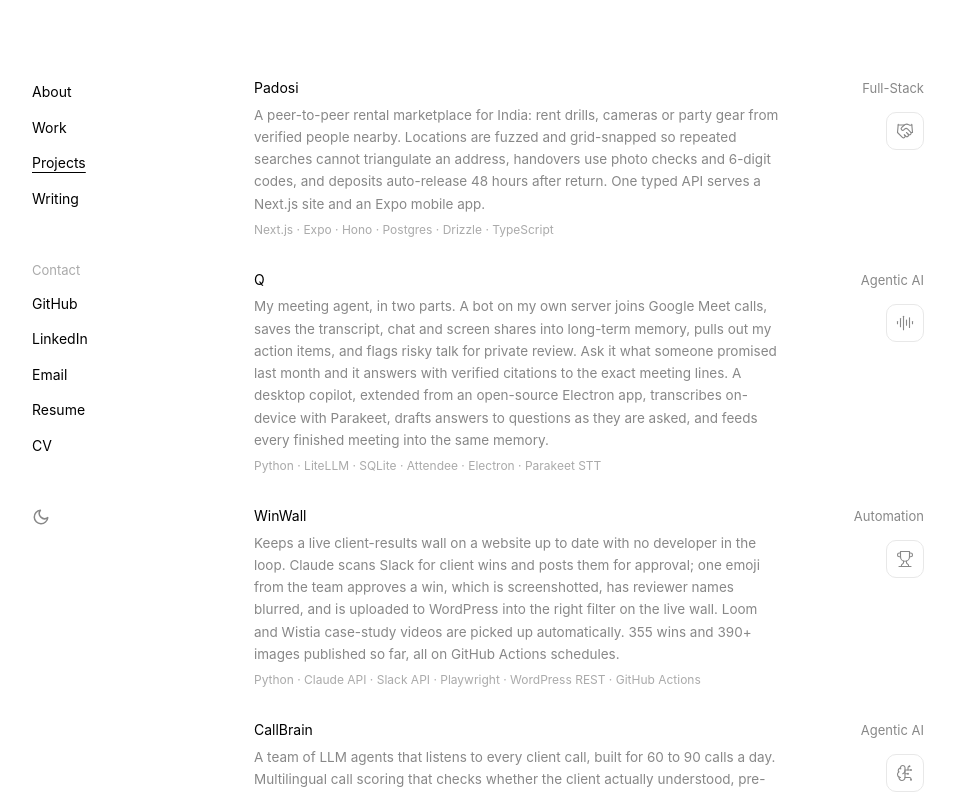
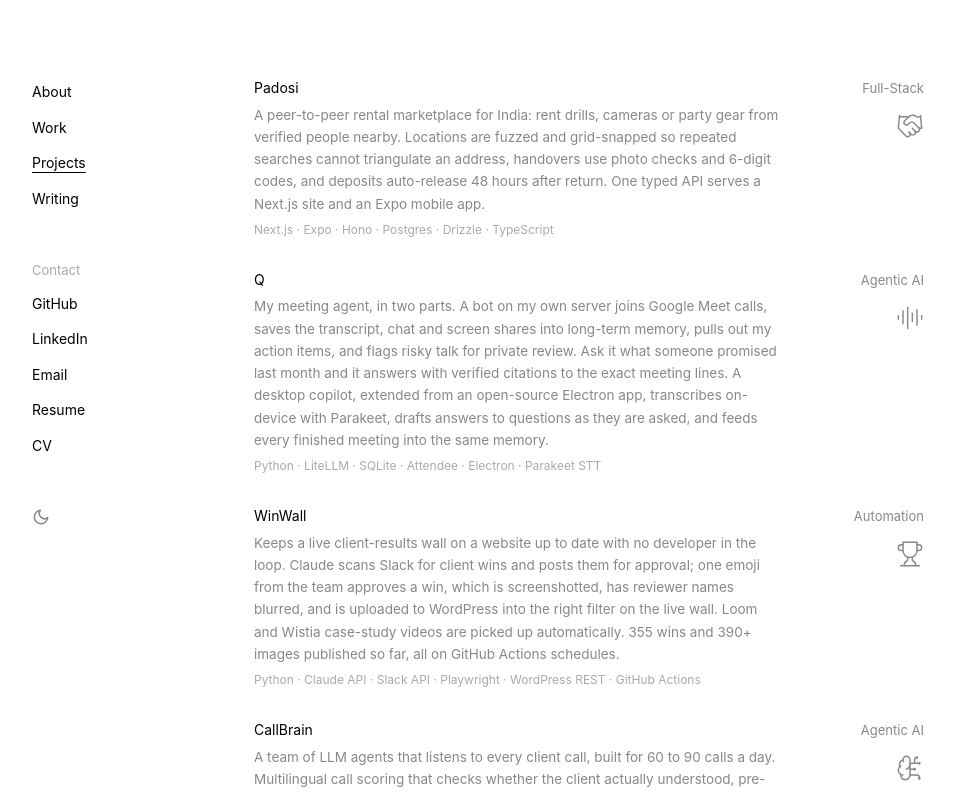
Before and after one commit to iampreetdave-max/portfolio, a Next.js app: page /projects in a window 1280 px wide. Shown: the top 793 px of the page, without its empty margins (162-1117 px from the left). Built offline with nearby package versions, Linux system fonts and the light colour scheme.

Commit message:
Projects: bigger icons, no tile or border

```diff
--- a/app/globals.css
+++ b/app/globals.css
@@ -65,8 +65,8 @@ a { color: inherit; text-decoration: none; }
 .row-when { font-size:13px; color:var(--text-2); white-space:nowrap; padding-top:1px; }
 .tags { font-size:12px; color:var(--text-3); margin-top:4px; }
 .row-side { display:flex; flex-direction:column; align-items:flex-end; gap:12px; }
-.row-icon { display:grid; place-items:center; width:38px; height:38px; border:1px solid var(--border); border-radius:10px; color:var(--text-2); transition:color .2s, border-color .2s, background-color .2s; }
-.row:hover .row-icon { color:var(--text); border-color:var(--text-3); background:var(--surface); }
+.row-icon { display:block; line-height:0; color:var(--text-2); transition:color .2s; }
+.row:hover .row-icon { color:var(--text); }
 .sec-label { font-size:13px; font-weight:400; color:var(--text-3); margin:40px 0 8px; }
 .sec-label:first-child { margin-top:0; }
 
--- a/app/projects/page.tsx
+++ b/app/projects/page.tsx
@@ -86,7 +86,7 @@ export default function ProjectsPage() {
             </div>
             <div className="row-when row-side">
               {p.cat}
-              {Icon && <span className="row-icon" aria-hidden="true"><Icon size={18} strokeWidth={1.5} /></span>}
+              {Icon && <span className="row-icon" aria-hidden="true"><Icon size={28} strokeWidth={1.25} /></span>}
             </div>
           </div>
           );
```
